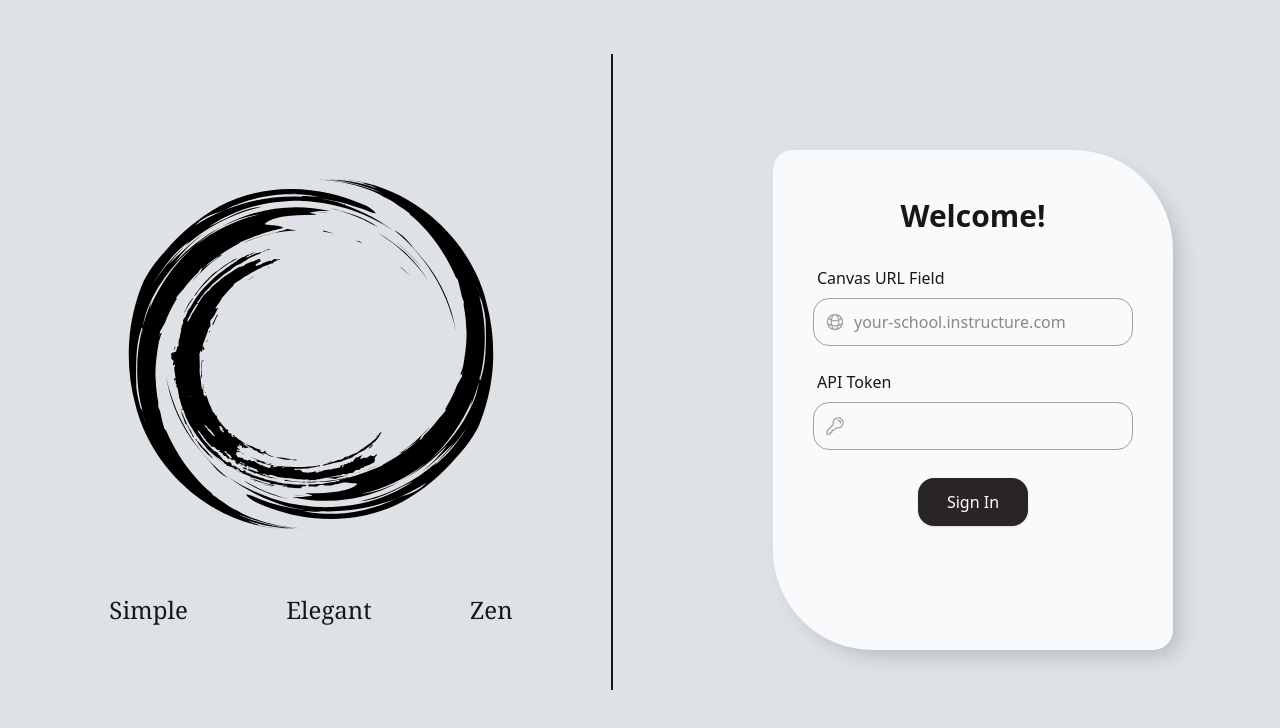
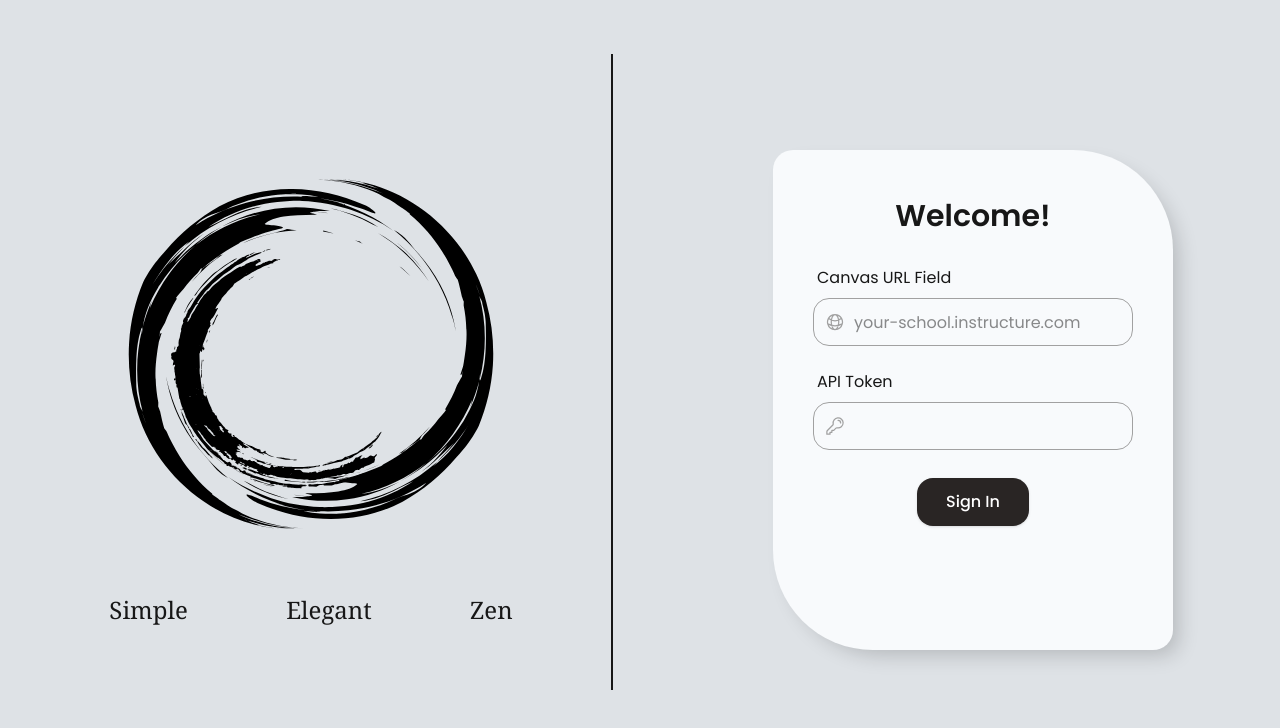
Before and after one commit to Qntlz/Zen-LMS, a Next.js app: page /login in a window 1280 px wide. Shown: the top 728 px of the page. Built offline with nearby package versions, Linux system fonts and the light colour scheme.

Commit message:
Update Metadata & Add Poppins Font

```diff
--- a/app/layout.tsx
+++ b/app/layout.tsx
@@ -1,10 +1,16 @@
+import { Poppins } from 'next/font/google'
 import type { Metadata } from "next";
 import "./globals.css";
 
-// export const metadata: Metadata = {
-//   title: "Create Next App",
-//   description: "Generated by create next app",
-// };
+const poppins = Poppins({
+  subsets: ['latin'],
+  weight: ['100','200','300','400','500','600','700','800','900']
+})
+
+export const metadata: Metadata = {
+  title: "ZenLMS",
+  description: "Canvas Simplified",
+};
 
 export default function RootLayout({
   children,
@@ -12,7 +18,7 @@
   children: React.ReactNode;
 }>) {
   return (
-    <html lang="en">
+    <html lang="en" className={poppins.className}>
       <body>
         {children}
       </body>
```
